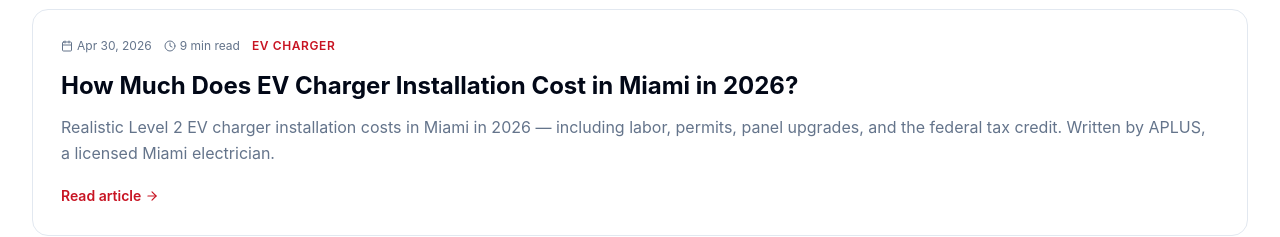
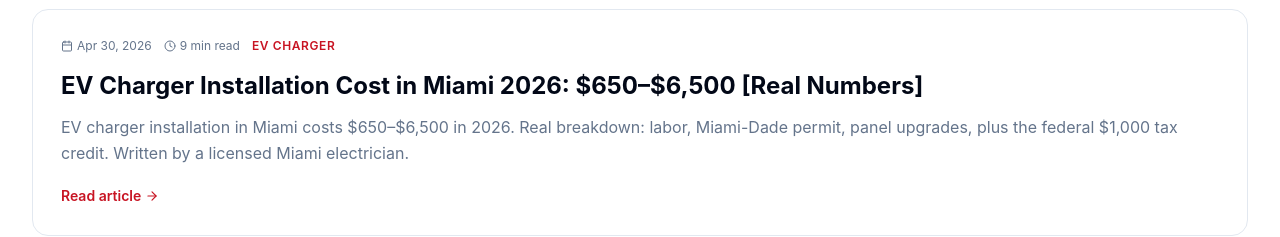
Before and after one commit to luiscrsDev/aplusproperty-care-site, a Next.js app: page /blog in a window 1280 px wide. Shown: the part 547-784 px from the top of the page. Built offline with nearby package versions, Linux system fonts and the light colour scheme; no server answers.

Commit message:
seo(blog): optimize EV charger post title + description + dateModified for higher CTR

```diff
--- a/app/blog/ev-charger-installation-cost-miami-2026/page.tsx
+++ b/app/blog/ev-charger-installation-cost-miami-2026/page.tsx
@@ -33,7 +33,9 @@ export default function EVChargerCostMiamiPost() {
     headline: post.title,
     description: post.description,
     datePublished: post.date,
-    dateModified: post.date,
+    // Bumped on 2026-05-10 alongside title/description optimization to signal
+    // Google that the post is fresh (15 GSC impressions, 0 clicks — needs ranking boost).
+    dateModified: "2026-05-10",
     author: { "@type": "Organization", name: post.author, url: absoluteUrl("/") },
     publisher: {
       "@type": "Organization",
--- a/lib/content/blog.ts
+++ b/lib/content/blog.ts
@@ -28,14 +28,14 @@ export type BlogPostMeta = {
 export const POSTS: BlogPostMeta[] = [
   {
     slug: "ev-charger-installation-cost-miami-2026",
-    title: "How Much Does EV Charger Installation Cost in Miami in 2026?",
+    title: "EV Charger Installation Cost in Miami 2026: $650–$6,500 [Real Numbers]",
     shortTitle: "EV Charger Installation Cost Miami 2026",
     description:
-      "Realistic Level 2 EV charger installation costs in Miami in 2026 — including labor, permits, panel upgrades, and the federal tax credit. Written by APLUS, a licensed Miami electrician.",
+      "EV charger installation in Miami costs $650–$6,500 in 2026. Real breakdown: labor, Miami-Dade permit, panel upgrades, plus the federal $1,000 tax credit. Written by a licensed Miami electrician.",
     date: "2026-04-30",
     author: "APLUS Property Care",
     wordCount: 1900,
-    tags: ["EV Charger", "Miami", "Installation Cost", "Electrical"],
+    tags: ["EV Charger", "Miami", "Installation Cost", "Electrical", "Tesla", "ChargePoint"],
     faq: [
       {
         q: "How much does Level 2 EV charger installation cost in Miami?",
```
